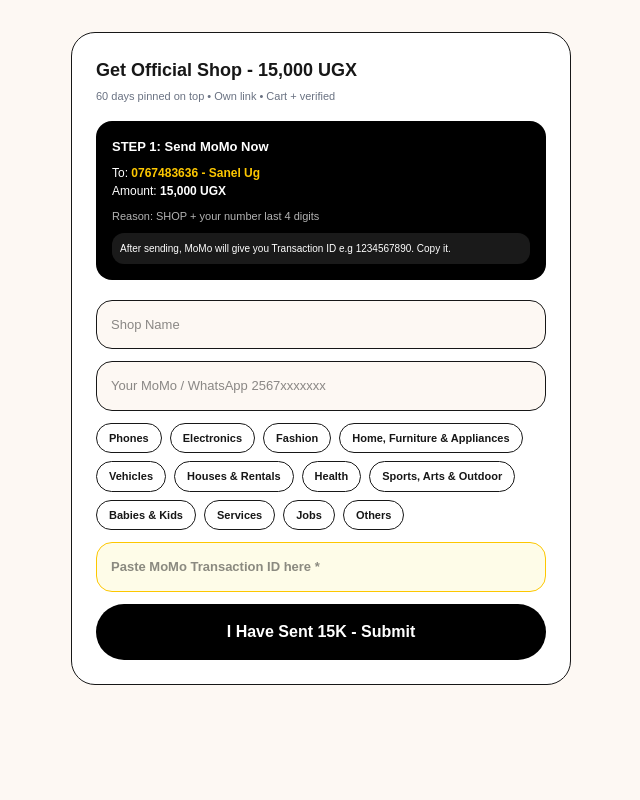
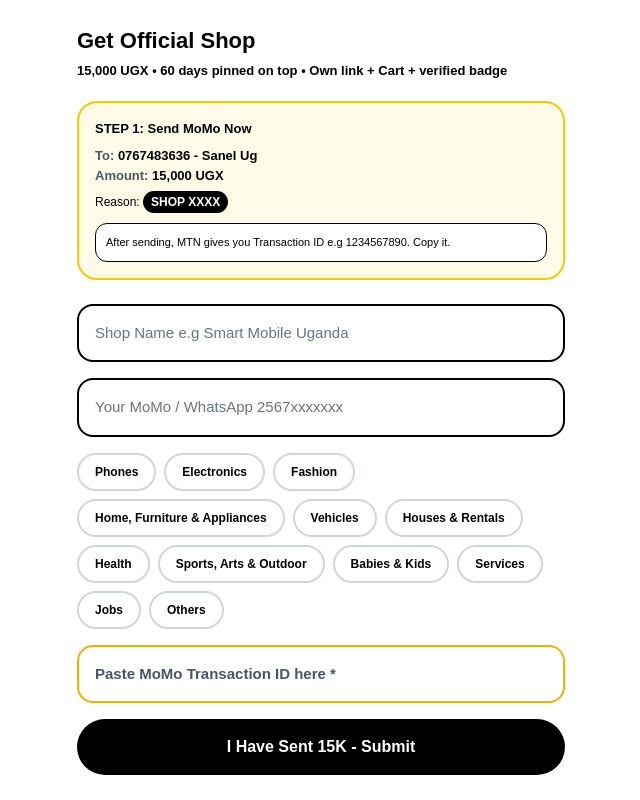
Before and after one commit to ssekanjakko-bot/Sanell, a Next.js app: page /create-shop in a window 1280 px wide. Shown: the whole page, without its empty margins (319-959 px from the left). Built offline with nearby package versions, Linux system fonts and the light colour scheme; no server answers.

Commit message:
Update page.tsx

```diff
--- a/app/create-shop/page.tsx
+++ b/app/create-shop/page.tsx
@@ -23,8 +23,8 @@ export default function CreateShop(){
 
   const submit = async (e:any)=>{
     e.preventDefault()
-    if(!user) return alert("Login")
-    if(!txId.trim()) return alert("Paste MoMo Transaction ID")
+    if(!user) return alert("Login first")
+    if(!txId.trim()) return alert("Paste MoMo Tx ID")
     setLoading(true)
     await addDoc(collection(db,'shop_requests'),{
       sellerId: user.uid,
@@ -38,34 +38,59 @@ export default function CreateShop(){
       createdAt: serverTimestamp()
     })
     setLoading(false)
-    alert("✅ Request sent. We will verify your 15K payment and activate your shop in 5-15 mins.")
+    alert("✅ Request sent. We verify 15K then activate 5-15 mins.")
     window.location.href="/sell"
   }
 
   return (
-    <div className="min-h-screen bg-[#FDF8F3] p-4">
-      <div className="max-w-[500px] mx-auto bg-white rounded-[24px] border p-6 mt-4">
-        <h1 className="font-black text-[18px]">Get Official Shop - 15,000 UGX</h1>
-        <p className="text-[11px] text-gray-500 mt-1">60 days pinned on top • Own link • Cart + verified</p>
+    <div className="min-h-screen bg-white text-black">
+      <div className="max-w-[520px] mx-auto p-4">
 
-        <div className="mt-4 bg-black rounded-2xl p-4 text-white">
-          <p className="font-black text-[13px]">STEP 1: Send MoMo Now</p>
-          <p className="text-[12px] mt-2">To: <b className="text-yellow-400">0767483636 - Sanel Ug</b></p>
-          <p className="text-[12px]">Amount: <b>15,000 UGX</b></p>
-          <p className="text-[11px] mt-2 text-white/70">Reason: SHOP + your number last 4 digits</p>
-          <p className="text-[10px] mt-2 bg-white/10 p-2 rounded-xl">After sending, MoMo will give you Transaction ID e.g 1234567890. Copy it.</p>
+        <div className="mt-2">
+          <h1 className="font-black text-[22px]">Get Official Shop</h1>
+          <p className="text-[13px] text-black font-bold mt-1">15,000 UGX • 60 days pinned on top • Own link + Cart + verified badge</p>
         </div>
 
-        <form onSubmit={submit} className="mt-5 space-y-3">
-          <input value={name} onChange={e=>setName(e.target.value)} placeholder="Shop Name" className="w-full bg-[#FDF8F3] p-3.5 rounded-2xl border text-[13px]" required />
-          <input value={momo} onChange={e=>setMomo(e.target.value)} placeholder="Your MoMo / WhatsApp 2567xxxxxxx" className="w-full bg-[#FDF8F3] p-3.5 rounded-2xl border text-[13px]" required />
+        {/* PAY BOX - NOW WHITE WITH YELLOW BORDER, NOT BLACK */}
+        <div className="mt-5 bg-yellow-50 border-2 border-yellow-400 rounded-[20px] p-4">
+          <p className="font-black text-[13px] text-black">STEP 1: Send MoMo Now</p>
+          <p className="text-[13px] mt-2 text-black"><span className="text-gray-600 font-bold">To:</span> <b>0767483636 - Sanel Ug</b></p>
+          <p className="text-[13px] text-black"><span className="text-gray-600 font-bold">Amount:</span> <b>15,000 UGX</b></p>
+          <p className="text-[12px] mt-2 text-black">Reason: <b className="bg-black text-white px-2 py-1 rounded-full">SHOP {momo.slice(-4) || 'XXXX'}</b></p>
+          <p className="text-[11px] mt-3 bg-white border p-2.5 rounded-xl text-black">After sending, MTN gives you Transaction ID e.g 1234567890. Copy it.</p>
+        </div>
+
+        <form onSubmit={submit} className="mt-6 space-y-4">
+          <input
+            value={name}
+            onChange={e=>setName(e.target.value)}
+            placeholder="Shop Name e.g Smart Mobile Uganda"
+            className="w-full bg-white border-2 border-black p-4 rounded-2xl text-[15px] text-black placeholder:text-gray-500 outline-none"
+            required
+          />
+          <input
+            value={momo}
+            onChange={e=>setMomo(e.target.value)}
+            placeholder="Your MoMo / WhatsApp 2567xxxxxxx"
+            className="w-full bg-white border-2 border-black p-4 rounded-2xl text-[15px] text-black placeholder:text-gray-500 outline-none"
+            required
+          />
+
           <div className="flex flex-wrap gap-2">
             {CATS.map(c=>(
-              <button type="button" key={c} onClick={()=>toggleCat(c)} className={`text-[11px] px-3 py-1.5 rounded-full border font-bold ${cats.includes(c)?'bg-black text-white':'bg-white'}`}>{c}</button>
+              <button type="button" key={c} onClick={()=>toggleCat(c)} className={`text-[12px] px-4 py-2 rounded-full border-2 font-black ${cats.includes(c)?'bg-black text-white border-black':'bg-white text-black border-gray-300'}`}>{c}</button>
             ))}
           </div>
-          <input value={txId} onChange={e=>setTxId(e.target.value)} placeholder="Paste MoMo Transaction ID here *" className="w-full bg-yellow-50 border-yellow-400 border p-3.5 rounded-2xl text-[13px] font-bold" required />
-          <button disabled={loading} className="w-full bg-black text-white py-4 rounded-full font-black">{loading?'Sending...':'I Have Sent 15K - Submit'}</button>
+
+          <input
+            value={txId}
+            onChange={e=>setTxId(e.target.value)}
+            placeholder="Paste MoMo Transaction ID here *"
+            className="w-full bg-white border-2 border-yellow-500 p-4 rounded-2xl text-[15px] text-black placeholder:text-gray-600 font-bold outline-none"
+            required
+          />
+
+          <button disabled={loading} className="w-full bg-black text-white py-4 rounded-full font-black text-[16px]">{loading?'Sending...':'I Have Sent 15K - Submit'}</button>
         </form>
       </div>
     </div>
```
